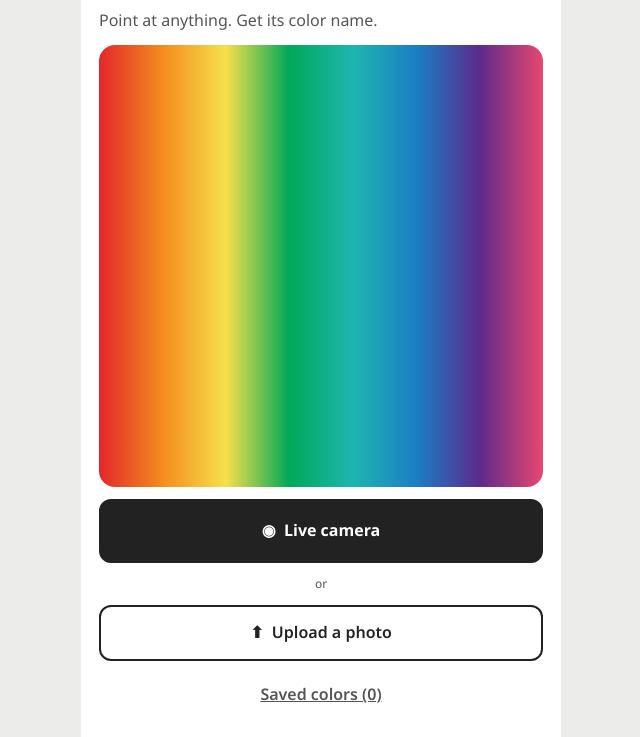
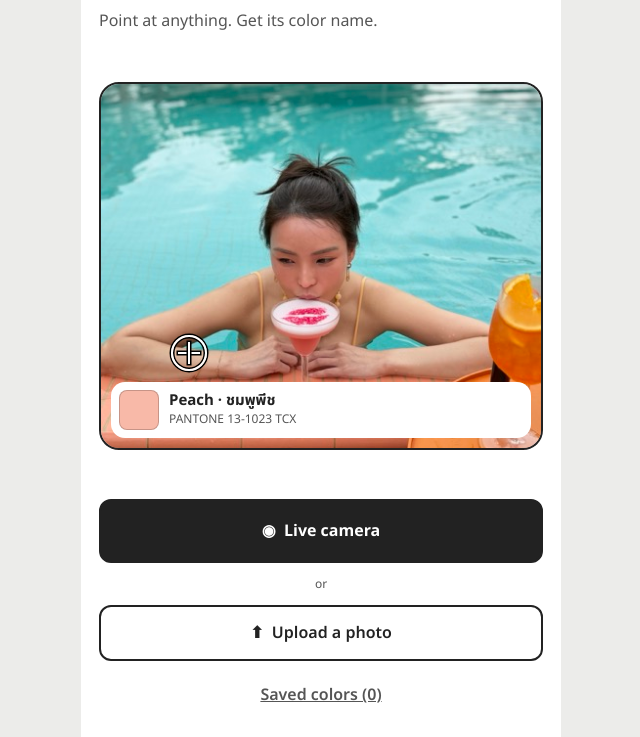
Before and after one commit to kosmicgate/nisiarai, a plain HTML site: page index.html in a window 1280 px wide. Shown: the part 63-800 px from the top of the page, without its empty margins (319-959 px from the left). Drawn offline with Linux system fonts and the light colour scheme.

Commit message:
Home: interactive demo hero with real photo and live color card
Co-Authored-By: Claude Opus 5.5 <noreply@anthropic.com>

```diff
--- a/app.js
+++ b/app.js
@@ -119,3 +119,29 @@ $('goSaved').onclick = () => show('saved');
 $('back1').onclick = () => { stopCam(); show('home'); };
 $('back2').onclick = () => show('home');
 renderSaved();
+
+// home demo: same sampling on the bundled photo, crosshair starts on the coral pool tile
+const hc = $('hc'), hctx = hc.getContext('2d', { willReadFrequently: true }), hs = $('hs'), himg = new Image();
+let hx = .2, hy = .74;
+function hdraw() {
+  const k = devicePixelRatio || 1, W = Math.round(hs.clientWidth * k), H = Math.round(hs.clientHeight * k);
+  if (!W || !H || !himg.complete || !himg.naturalWidth) return;
+  hc.width = W; hc.height = H;
+  const sh = himg.naturalWidth * H / W, sy = Math.min(himg.naturalHeight - sh, himg.naturalHeight * .39);
+  hctx.drawImage(himg, 0, sy, himg.naturalWidth, sh, 0, 0, W, H); hsample();
+}
+function hsample() {
+  const px = Math.round(hx * (hc.width - 1)), py = Math.round(hy * (hc.height - 1));
+  const d = hctx.getImageData(Math.max(0, Math.min(hc.width - 5, px - 2)), Math.max(0, Math.min(hc.height - 5, py - 2)), 5, 5).data; let r = 0, g = 0, b = 0;
+  for (let i = 0; i < d.length; i += 4) { r += d[i]; g += d[i + 1]; b += d[i + 2]; }
+  const n = nearest([r / 25 | 0, g / 25 | 0, b / 25 | 0]);
+  $('hx').style.left = hx * 100 + '%'; $('hx').style.top = hy * 100 + '%';
+  $('hsw').style.background = n.hex; $('hnm').textContent = `${n.name} · ${n.nameTh}`; $('hpan').textContent = n.pantone;
+}
+const hmove = e => { const b = hs.getBoundingClientRect(); hx = Math.min(1, Math.max(0, (e.clientX - b.left) / b.width)); hy = Math.min(1, Math.max(0, (e.clientY - b.top) / b.height)); hsample(); };
+let hdrag = false;
+hs.onpointerdown = e => { hs.setPointerCapture(e.pointerId); hdrag = true; hmove(e); };
+hs.onpointermove = e => hdrag && hmove(e);
+hs.onpointerup = hs.onpointercancel = () => hdrag = false;
+himg.onload = hdraw; himg.src = 'hero.jpg';
+new ResizeObserver(hdraw).observe(hs);
--- a/index.html
+++ b/index.html
@@ -14,15 +14,17 @@ button.p{background:var(--ink);color:#fff;font-weight:700}
 button.link{border:0;background:none;text-decoration:underline;color:var(--dim)}
 h1{margin:0;font-size:26px}h2{margin:0;font-size:20px}
 .sub{color:var(--dim);margin:0}
-.hero{flex:1;min-height:140px;border-radius:16px;background:linear-gradient(90deg,#e3262b,#f28c1e,#f7e04b,#00a859,#1fb5b0,#1b7fc4,#5b2a8c,#e8486f)}
+.hs{width:100%;aspect-ratio:292/300;max-height:46dvh;margin:auto;border:2px solid var(--ink);border-radius:20px;overflow:hidden;touch-action:none;cursor:crosshair;position:relative;flex:none;background:#ccc}
+.hs canvas{width:100%;height:100%;display:block}
+#hcard{position:absolute;left:10px;right:10px;bottom:10px;background:#fff;border-radius:14px;padding:8px;display:flex;gap:10px;align-items:center;pointer-events:none}
 .top{display:flex;justify-content:space-between;align-items:center;color:var(--dim)}
 .top button{border:0;padding:0 8px 0 0;min-width:44px}
 #stage{position:relative;width:100%;aspect-ratio:1/1;max-height:42dvh;border:2px solid var(--ink);border-radius:12px;overflow:hidden;touch-action:none;cursor:crosshair;flex:none}
 #cv{width:100%;height:100%;display:block}
-#xh{position:absolute;width:0;height:0;pointer-events:none}
-#xh i{position:absolute;background:#fff;box-shadow:0 0 0 1.5px #000}
-#xh .r{left:-18px;top:-18px;width:36px;height:36px;border:2px solid #fff;border-radius:50%;background:none;box-shadow:0 0 0 1.5px #000,inset 0 0 0 1.5px #000}
-#xh .h{left:-11px;top:-1px;width:22px;height:2px}#xh .v{left:-1px;top:-11px;width:2px;height:22px}
+#xh,.xh{position:absolute;width:0;height:0;pointer-events:none}
+.xh i{position:absolute;background:#fff;box-shadow:0 0 0 1.5px #000}
+.xh .r{left:-18px;top:-18px;width:36px;height:36px;border:2px solid #fff;border-radius:50%;background:none;box-shadow:0 0 0 1.5px #000,inset 0 0 0 1.5px #000}
+.xh .h{left:-11px;top:-1px;width:22px;height:2px}.xh .v{left:-1px;top:-11px;width:2px;height:22px}
 #tag{position:absolute;top:26px;left:0;transform:translateX(-50%);display:flex;gap:6px;align-items:center;background:#000c;color:#fff;border-radius:999px;padding:4px 10px 4px 5px;white-space:nowrap;font-size:13px;font-weight:700;pointer-events:none}
 #tag b{width:18px;height:18px;border-radius:50%;border:2px solid #fff}
 .card{display:flex;gap:10px;align-items:center;border:2px solid var(--ink);border-radius:12px;padding:8px;flex:none}
@@ -46,7 +48,9 @@ h1{margin:0;font-size:26px}h2{margin:0;font-size:20px}
 
 <section id="home" class="on">
  <h1>นี่สีอะไร</h1><p class="sub">Point at anything. Get its color name.</p>
- <div class="hero"></div>
+ <div id="hs" class="stage hs" role="img" aria-label="Demo photo. Drag the crosshair to try the color finder."><canvas id="hc"></canvas>
+  <div class="xh" id="hx"><i class="h"></i><i class="v"></i><i class="r"></i></div>
+  <div id="hcard"><div class="sw" id="hsw" style="width:40px;height:40px"></div><div><div class="nm" id="hnm" style="font-size:15px;line-height:1.2"></div><div class="cap" id="hpan"></div></div></div></div>
  <button class="p" id="cam" style="height:64px">◉ &nbsp;Live camera</button>
  <div class="cap" style="text-align:center">or</div>
  <button id="up" style="height:56px">⬆ &nbsp;Upload a photo</button>
```
Also changed, not shown: hero.jpg (added).
